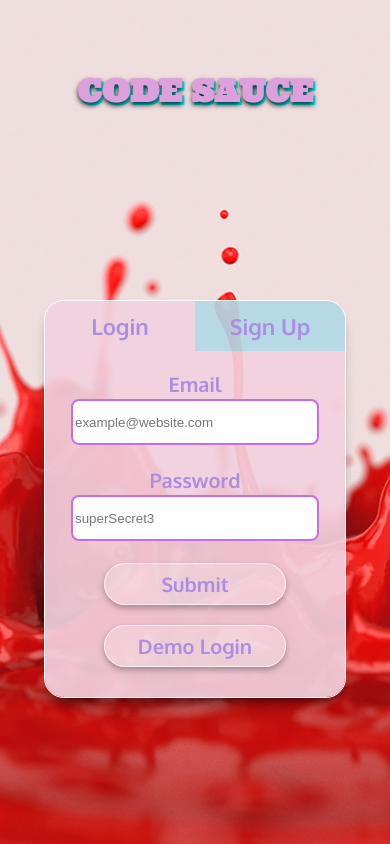
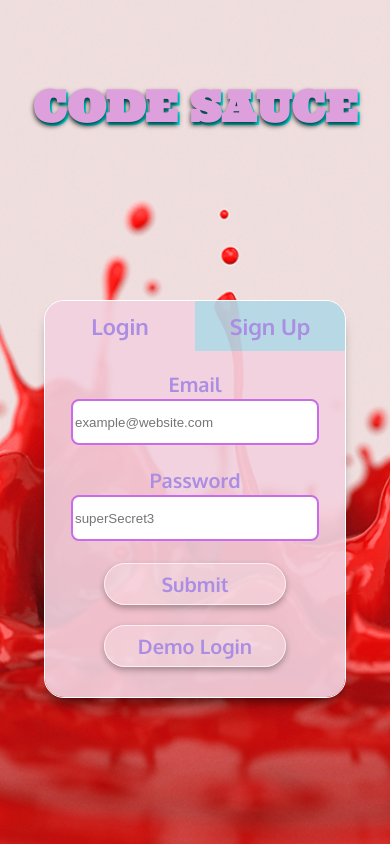
Before and after one commit to caseyriley/Quizzy, a React (Create React App) app in the folder Client/: page / in a window 390 px wide. Built offline with nearby package versions, Linux system fonts and the light colour scheme; no server answers.

Commit message:
media screen login page for every device

```diff
--- a/Client/src/styles/loginPage.css
+++ b/Client/src/styles/loginPage.css
@@ -7,7 +7,7 @@
   display: flex;
   flex-direction: column;
   align-items: center;
-  justify-content: center;
+  justify-content: flex-start;
   background-color: rgb(216, 196, 216);
   background-image: url('../images/sauce.jpg');
   background-position: center;
@@ -15,7 +15,7 @@
 }
 #main__title-login {
   position: fixed;
-  top: 50px;
+  top: -20px;
   color: plum;
   font-family: 'Ultra', serif;
   font-size: 8vw;
--- a/Client/src/styles/mScreenH650.css
+++ b/Client/src/styles/mScreenH650.css
@@ -2,7 +2,7 @@
     /* ////////////Login////////////// */
     #main__title-login {
       position: fixed;
-      top: -30px;
+      /* top: -30px; */
       color: plum;
       font-family: 'Ultra', serif;
       font-size: 8vw;
--- a/Client/src/styles/mScreenH750.css
+++ b/Client/src/styles/mScreenH750.css
@@ -1,13 +1,9 @@
 @media screen and (max-height: 750px) {
   /* ////////////Login////////////// */
   #main__title-login {
-    position: fixed;
-    top: 0px;
-    color: plum;
-    font-family: 'Ultra', serif;
-    font-size: 8vw;
-    text-shadow: 0px 3px 5px rgb(0, 0, 0, .8),
-    2px 3px 0px cyan;
+    /* position: fixed;
+    top: 20px; */
+    /* font-size: 8vw; */
   }
   .login-form-c{
     position: fixed;
--- a/Client/src/styles/mScreenW400.css
+++ b/Client/src/styles/mScreenW400.css
@@ -22,6 +22,9 @@
     font-size: 21px;
   }
   /* ///////////Login//////////////// */
+  #main__title-login {
+    font-size: 11vw;
+  }
   .login-form-c{
     width: 300px;
   }
--- a/Client/src/styles/mScreenW500.css
+++ b/Client/src/styles/mScreenW500.css
@@ -21,6 +21,9 @@
     font-size: 22px;
   }
     /* //////////Login///////////// */
+    #main__title-login {
+      font-size: 10vw;
+    }
     .login-form-c{
       width: 400px;
     }
--- a/Client/src/styles/mScreenW650.css
+++ b/Client/src/styles/mScreenW650.css
@@ -6,4 +6,9 @@
   .login-form-c{
     width: 500px;
   }
+  #main__title-login {
+    position: fixed;
+    top: 50px;
+    font-size: 10vw;
+  }
 }
--- a/Client/src/styles/mScreenW750.css
+++ b/Client/src/styles/mScreenW750.css
@@ -5,4 +5,17 @@
   #answers-title__h2 {
     font-size: 18px;
   }
+    /* ////////////Login////////////// */
+    #main__title-login {
+      font-size: 9vw;
+    }
+    #main__title-login {
+      position: fixed;
+      top: 50px;
+      color: plum;
+      font-family: 'Ultra', serif;
+      font-size: 8vw;
+      text-shadow: 0px 3px 5px rgb(0, 0, 0, .8),
+      2px 3px 0px cyan;
+    }
 }
```
